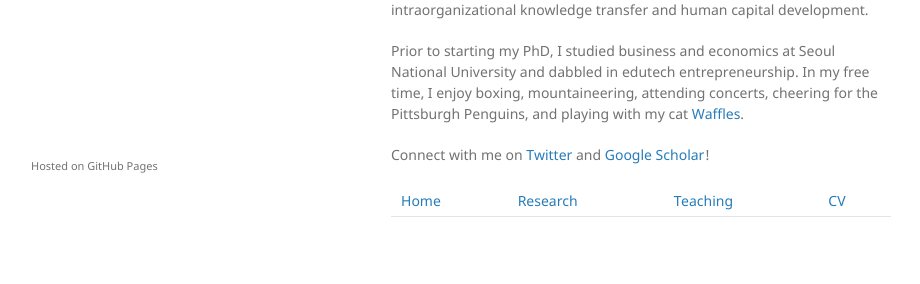
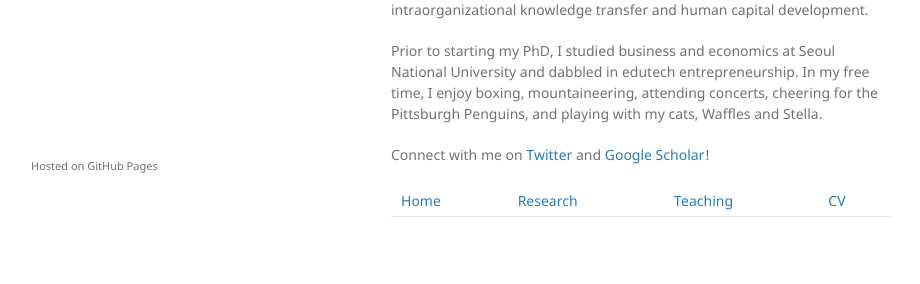
Before and after one commit to saepark/saepark.github.io, a Jekyll site: the page built from index.md, in a window 1280 px wide. Shown: the part 655-939 px from the top of the page, without its empty margins (179-1099 px from the left). Built offline with Jekyll 4.4.1, drawn with Linux system fonts in a browser that asks for light colours; our own code applies the rules of GitHub Pages for plain Markdown files.

Commit message:
Update index.md

```diff
--- a/index.md
+++ b/index.md
@@ -6,7 +6,7 @@ I will be joining the Rotman School of Management at the University of Toronto a
 
 My research examines strategic human capital through the lens of knowledge management, with an emphasis on understanding how the interplay of incentives and social relationships shapes knowledge and learning processes that underlie outcomes at both the individual and the organizational levels. My work considers how individual-level human capital characteristics influence the drivers of performance by the collective human capital pool, focusing on the antecedents and consequences of intraorganizational knowledge transfer and human capital development.
 
-Prior to starting my PhD, I studied business and economics at Seoul National University and dabbled in edutech entrepreneurship. In my free time, I enjoy boxing, mountaineering, attending concerts, cheering for the Pittsburgh Penguins, and playing with my cat [Waffles](Waffles_Park.jpg).
+Prior to starting my PhD, I studied business and economics at Seoul National University and dabbled in edutech entrepreneurship. In my free time, I enjoy boxing, mountaineering, attending concerts, cheering for the Pittsburgh Penguins, and playing with my cats, Waffles and Stella.
 
 Connect with me on [Twitter](https://www.twitter.com/sae_park_) and [Google Scholar](https://scholar.google.com/citations?user=2gHkfJcAAAAJ&hl=en)!
 
```
